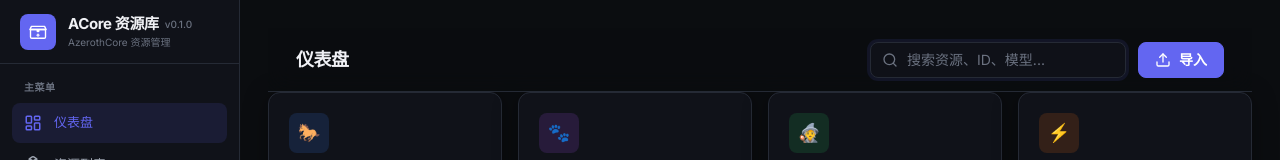
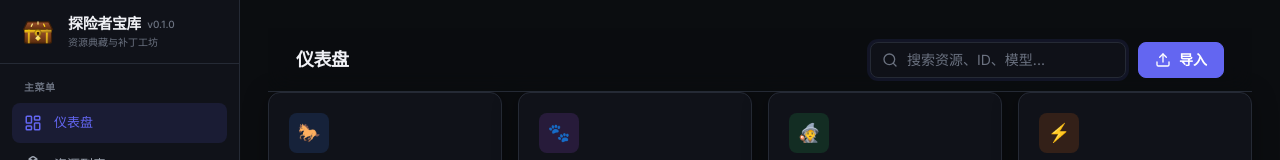
Before and after one commit to domonic18/acore-resouces, a React (Vite) app in the folder apps/web/: page / in a window 1280 px wide. Shown: the top 160 px of the page. Built offline with nearby package versions, Linux system fonts and the light colour scheme; no server answers.

Commit message:
feat(web): 更新应用品牌名称为“探险者宝库”并优化 Logo

```diff
--- a/apps/web/index.html
+++ b/apps/web/index.html
@@ -2,12 +2,12 @@
 <html lang="zh-CN">
   <head>
     <meta charset="UTF-8" />
-    <link rel="icon" type="image/svg+xml" href="/vite.svg" />
+    <link rel="icon" type="image/svg+xml" href="/logo.svg" />
     <meta name="viewport" content="width=device-width, initial-scale=1.0" />
     <link rel="preconnect" href="https://fonts.googleapis.com" />
     <link rel="preconnect" href="https://fonts.gstatic.com" crossorigin />
     <link href="https://fonts.googleapis.com/css2?family=Inter:wght@400;500;600;700;800&display=swap" rel="stylesheet" />
-    <title>acore-resouces</title>
+    <title>探险者宝库 · AzerothCore</title>
   </head>
   <body>
     <div id="root"></div>
--- a/apps/web/src/components/Sidebar.tsx
+++ b/apps/web/src/components/Sidebar.tsx
@@ -64,20 +64,20 @@ export function Sidebar() {
   return (
     <aside className="fixed inset-y-0 left-0 z-50 flex w-60 flex-col border-r border-border bg-bg-elevated">
       <div className="flex h-16 items-center gap-3 border-b border-border px-5">
-        <div className="flex h-9 w-9 items-center justify-center rounded-md bg-accent text-white">
-          <LogoIcon className="h-5 w-5" />
+        <div className="flex h-9 w-9 items-center justify-center">
+          <LogoIcon className="h-9 w-9" />
         </div>
         <div className="flex-1 min-w-0">
           <div className="flex items-center gap-1.5">
             <div className="text-[15px] font-bold tracking-tight truncate">
-              ACore 资源库
+              探险者宝库
             </div>
             <span className="text-[10px] font-medium text-text-tertiary">
               {SHORT_VERSION}
             </span>
           </div>
           <div className="text-[10px] text-text-tertiary">
-            AzerothCore 资源管理
+            资源典藏与补丁工坊
           </div>
         </div>
       </div>
--- a/apps/web/src/shared/components/ui/LogoIcon.tsx
+++ b/apps/web/src/shared/components/ui/LogoIcon.tsx
@@ -1,34 +1,40 @@
 interface LogoIconProps {
   className?: string;
-  color?: string;
 }
 
-export function LogoIcon({ className, color }: LogoIconProps) {
+export function LogoIcon({ className }: LogoIconProps) {
   return (
     <svg
       className={className}
       viewBox="0 0 32 32"
       fill="none"
-      style={color ? { color } : undefined}
+      xmlns="http://www.w3.org/2000/svg"
     >
-      <path
-        d="M4 12h24v12a2 2 0 0 1-2 2H6a2 2 0 0 1-2-2V12z"
-        stroke="currentColor"
-        strokeWidth="2.2"
-        strokeLinejoin="round"
-      />
-      <path
-        d="M3 12l2.5-5h21L29 12H3z"
-        stroke="currentColor"
-        strokeWidth="2.2"
-        strokeLinejoin="round"
-      />
-      <circle cx="16" cy="14" r="2.5" fill="currentColor" />
-      <path
-        d="M16 18l3 3-3 3-3-3 3-3z"
-        fill="currentColor"
-        opacity="0.85"
-      />
+      <defs>
+        <linearGradient id="resWood" x1="0%" y1="0%" x2="0%" y2="100%">
+          <stop offset="0%" stopColor="#a0522d" />
+          <stop offset="100%" stopColor="#5c2e0d" />
+        </linearGradient>
+        <linearGradient id="resGold" x1="0%" y1="0%" x2="100%" y2="100%">
+          <stop offset="0%" stopColor="#ffd700" />
+          <stop offset="50%" stopColor="#daa520" />
+          <stop offset="100%" stopColor="#8b6914" />
+        </linearGradient>
+        <linearGradient id="resGlow" x1="0%" y1="0%" x2="100%" y2="100%">
+          <stop offset="0%" stopColor="#fff8dc" />
+          <stop offset="100%" stopColor="#ffd700" />
+        </linearGradient>
+      </defs>
+
+      <rect x="4" y="14" width="24" height="12" rx="1.5" fill="url(#resWood)" stroke="#3d1f08" strokeWidth="1" />
+      <path d="M3 14l3.5-7h19l3.5 7H3z" fill="url(#resWood)" stroke="#3d1f08" strokeWidth="1" strokeLinejoin="round" />
+      <rect x="7" y="14" width="2" height="12" fill="url(#resGold)" />
+      <rect x="23" y="14" width="2" height="12" fill="url(#resGold)" />
+      <rect x="4" y="14" width="24" height="2.5" fill="url(#resGold)" />
+      <circle cx="16" cy="17" r="3" fill="url(#resGold)" stroke="#6b4e0a" strokeWidth="0.5" />
+      <rect x="15" y="16" width="2" height="2.5" rx="0.3" fill="#3d1f08" />
+      <path d="M16 19l2.5 2.5-2.5 2.5-2.5-2.5 2.5-2.5z" fill="url(#resGlow)" opacity="0.95" />
+      <path d="M10 11l1-2M22 11l-1-2M16 9v-2" stroke="url(#resGlow)" strokeWidth="1" strokeLinecap="round" />
     </svg>
   );
 }
```
Also changed, not shown: apps/web/public/logo.svg.
